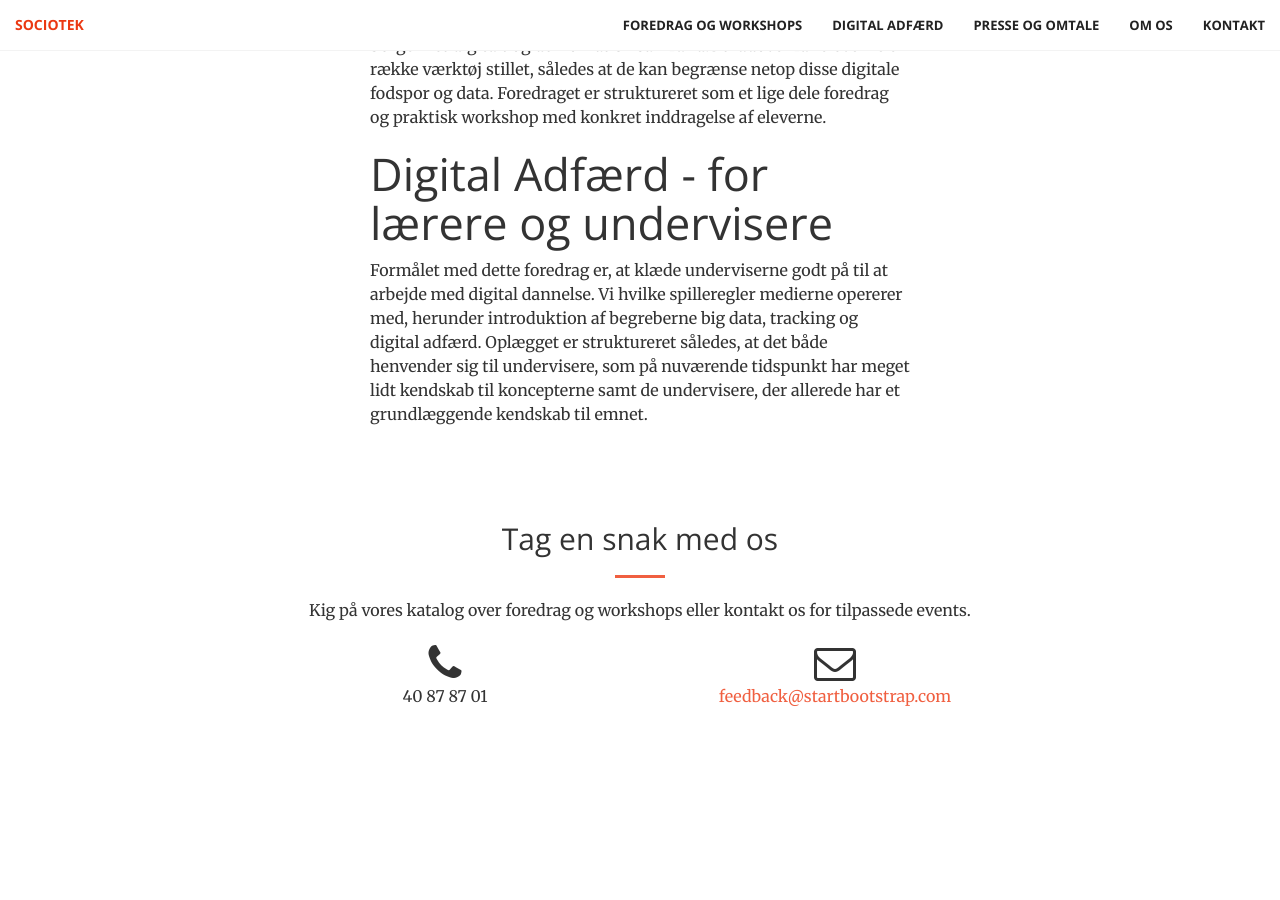
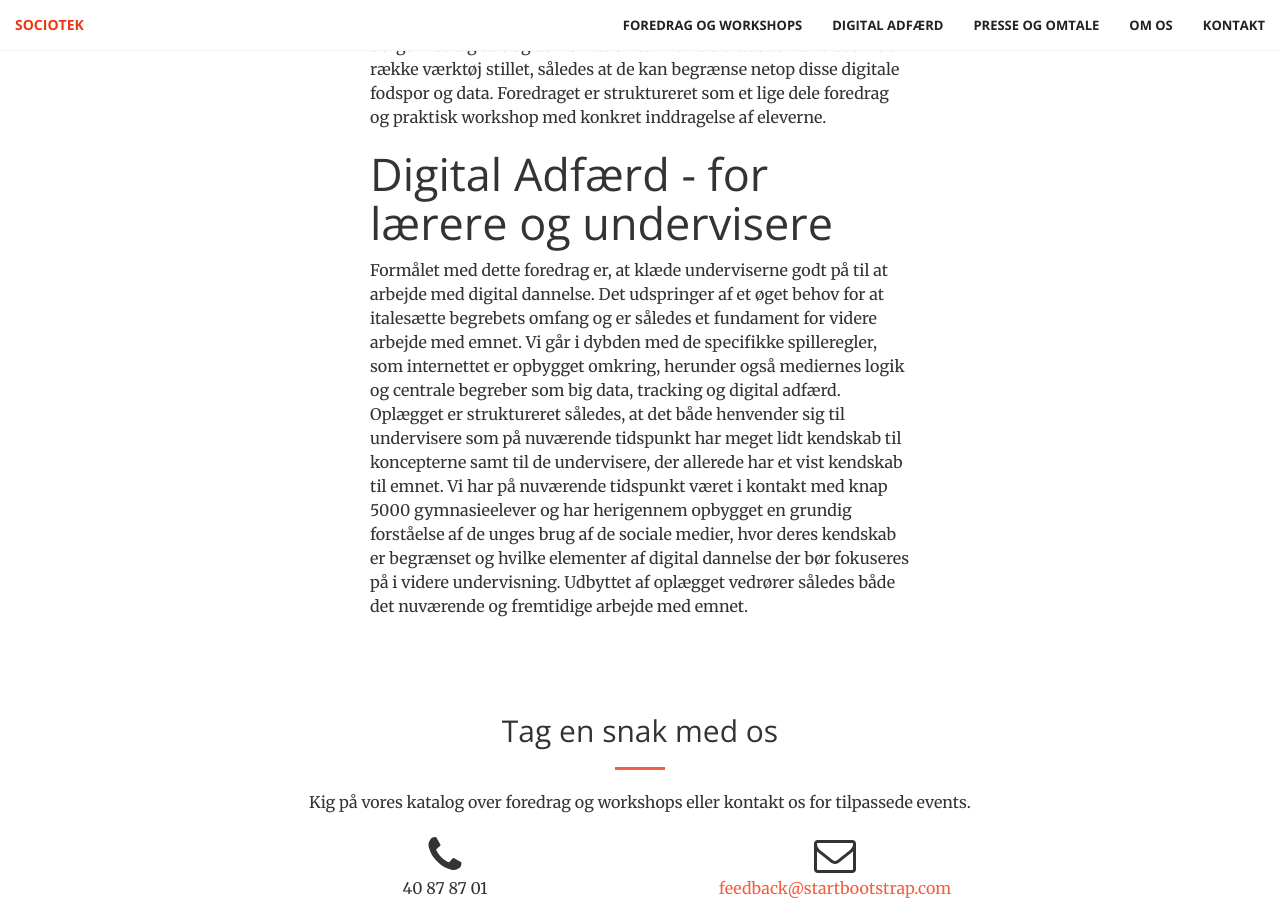
Before and after one commit to sociotek/sociotek.github.io, a Jekyll site: the page built from _posts/2017-01-01-digital-adfaerd.md, in a window 1280 px wide and 900 px high, scrolled down 600 px. Built offline with Jekyll 4.4.1, drawn with Linux system fonts in a browser that asks for light colours; before the commit the page ends 1366 px from its top, so only the background shows below that.

Commit message:
opdatering digiadfærd

```diff
--- a/_posts/2017-01-01-digital-adfaerd.md
+++ b/_posts/2017-01-01-digital-adfaerd.md
@@ -11,4 +11,5 @@ Formålet med oplægget og workshoppen er at give gymnasieleverne en større for
 
 # Digital Adfærd - for lærere og undervisere
 
-Formålet med dette foredrag er, at klæde underviserne godt på til at arbejde med digital dannelse. Vi  hvilke spilleregler medierne opererer med, herunder introduktion af begreberne big data, tracking og digital adfærd. Oplægget er struktureret således, at det både henvender sig til undervisere, som på nuværende tidspunkt har meget lidt kendskab til koncepterne samt de undervisere, der allerede har et grundlæggende kendskab til emnet.
+Formålet med dette foredrag er, at klæde underviserne godt på til at arbejde med digital dannelse. Det udspringer af et øget behov for at italesætte begrebets omfang og er således et fundament for videre arbejde med emnet. Vi går i dybden med de specifikke spilleregler, som internettet er opbygget omkring, herunder også mediernes logik og centrale begreber som big data, tracking og digital adfærd. Oplægget er struktureret således, at det både henvender sig til undervisere som på nuværende tidspunkt har meget lidt kendskab til koncepterne samt til de undervisere, der allerede har et vist kendskab til emnet.
+Vi har på nuværende tidspunkt været i kontakt med knap 5000 gymnasieelever og har herigennem opbygget en grundig forståelse af de unges brug af de sociale medier, hvor deres kendskab er begrænset og hvilke elementer af digital dannelse der bør fokuseres på i videre undervisning. Udbyttet af oplægget vedrører således både det nuværende og fremtidige arbejde med emnet.
```
